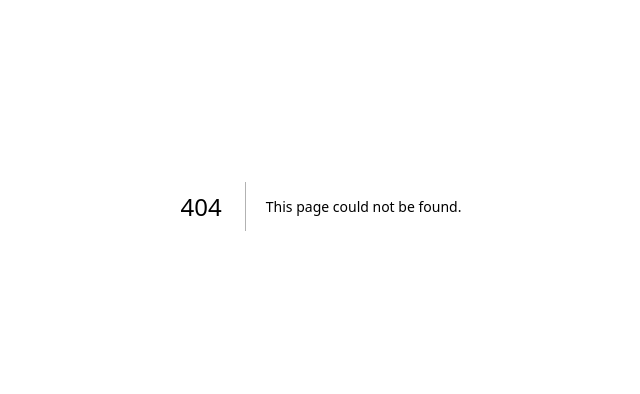
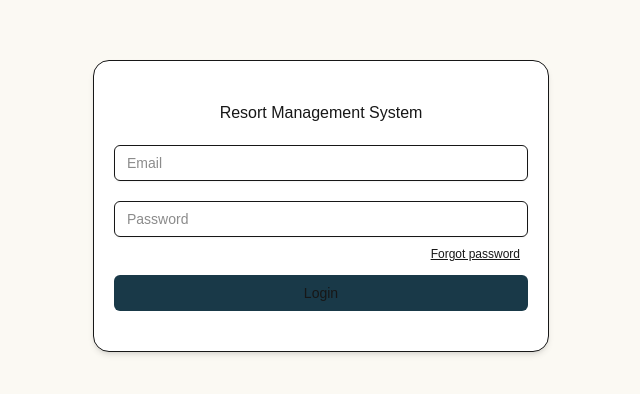
Before and after one commit to mhd-atheel/resort_management_system, a Next.js app in the folder frontend/: page /login in a window 1280 px wide. Before the commit this address had no page. Shown: the part 194-588 px from the top of the page, without its empty margins (319-959 px from the left). Built offline with nearby package versions, Linux system fonts and the light colour scheme.

Commit message:
login and two factor auth

```diff
--- /dev/null
+++ b/frontend/app/login/[email]/page.tsx
@@ -0,0 +1,98 @@
+'use client'
+import { Button } from '@/components/ui/button'
+import {
+    InputOTP,
+    InputOTPGroup,
+    InputOTPSeparator,
+    InputOTPSlot,
+} from "@/components/ui/input-otp"
+import React, { useEffect, useState } from 'react'
+import axios from 'axios'
+
+import { REGEXP_ONLY_DIGITS_AND_CHARS } from "input-otp"
+import { useRouter } from 'next/navigation'
+
+const TwoFactor = ({ params }: { params: Promise<{ email: string }> }) => {
+
+    const [value, setValue] = React.useState("");
+    const { email } = React.use(params);
+    const [loading , setLoading] = useState(false);
+    const router = useRouter()
+
+
+    useEffect(()=>{
+
+    },[]);
+
+    const verifyOTP = async () => {
+
+            setLoading(true)
+            try {
+
+                const email = localStorage.getItem("email");
+
+                const body = {
+                    "email" : email,
+                    "otp" : value
+                }
+
+                const response = await axios.post('http://localhost:8000/auth/verify-user',body);
+
+                console.log(response.data);
+
+
+
+                if(response.data.status = 'success'){
+                    localStorage.setItem("token" ,response.data.token);
+                    localStorage.setItem("name" ,response.data.user.name);
+                    localStorage.setItem("user-type" ,response.data.user.userType);
+                    router.push(`/dashboard`);
+
+                }
+                setLoading(false)
+
+            } catch (error) {
+                console.log(error)
+                setLoading(false)
+            }
+
+
+    }
+
+
+
+    return (
+        < div className='h-screen m-0 w-full flex flex-col justify-center items-center bg-[#FBF9F3]'>
+
+            <div className="w-3/12 bg-white shadow-md px-5 py-10 rounded-2xl border">
+                <div className='flex flex-row items-center justify-center '>
+                    <h1>OTP Verification  </h1>
+
+                </div>
+                <div className='flex flex-row items-center justify-center text-[10px] mt-2 text-center '>
+                    <h1>We have sent your verification code to the email address linked to this account</h1>
+                </div>
+
+                <div className="flex flex-row justify-center mt-5">
+                <InputOTP onChange={(value) => setValue(value)} maxLength={6} pattern={REGEXP_ONLY_DIGITS_AND_CHARS}>
+                    <InputOTPGroup >
+                        <InputOTPSlot className="w-12 h-12 text-lg" index={0} />
+                        <InputOTPSlot className="w-12 h-12 text-lg"  index={1} />
+                        <InputOTPSlot className="w-12 h-12 text-lg"  index={2} />
+                        <InputOTPSlot className="w-12 h-12 text-lg"  index={3} />
+                        <InputOTPSlot className="w-12 h-12 text-lg"  index={4} />
+                        <InputOTPSlot className="w-12 h-12 text-lg"  index={5} />
+                    </InputOTPGroup>
+                </InputOTP>
+                </div>
+
+
+                <Button onClick={verifyOTP} className='mt-5 w-full cursor-pointer bg-[#193948]'>Verify</Button>
+            </div>
+
+
+        </div>
+    )
+}
+
+export default TwoFactor
--- /dev/null
+++ b/frontend/app/login/page.tsx
@@ -0,0 +1,87 @@
+'use client'
+
+
+import React, { useState } from 'react'
+import { Input } from "@/components/ui/input"
+import { Button } from '@/components/ui/button'
+import axios from 'axios'
+import { useRouter } from 'next/navigation'
+import { Spinner } from "@/components/ui/spinner"
+
+
+const Login = () => {
+    const router = useRouter()
+    const [loading , setLoading] = useState(false);
+
+
+    const [credential, setCredential] = useState({
+        email: "",
+        password: "",
+    });
+    const [errors, setErrors] = useState<{ email?: string; password?: string }>(
+        {}
+    );
+
+    const validateForm = () => {
+        const newErrors: { email?: string; password?: string } = {};
+
+        if (!credential.email) newErrors.email = "Email is required";
+        if (!credential.password) newErrors.password = "Password is required";
+
+        setErrors(newErrors);
+        return Object.keys(newErrors).length === 0;
+    };
+
+    const login = async () => {
+
+        if (validateForm()) {
+            setLoading(true)
+            try {
+                const response = await axios.post('http://localhost:8000/auth/login-user', credential);
+
+                console.log(response.data);
+
+                localStorage.setItem("email",credential.email)
+
+                if(response.data = 'success'){
+                    router.push(`/login/${credential.email}`);
+                }
+                setLoading(false)
+
+            } catch (error) {
+                console.log(error)
+                setLoading(false)
+            }
+        }
+
+    }
+
+
+    return (
+        <div className='h-screen m-0 w-full flex flex-col justify-center items-center bg-[#FBF9F3]'>
+
+            <div className="w-3.5/12 bg-white shadow-md px-5 py-10 rounded-2xl border">
+                <div className='flex flex-row items-center justify-center'>
+                    <h1>Resort Management System</h1>
+                </div>
+                <Input onChange={(e) =>
+                    setCredential({ ...credential, email: e.target.value })
+                }
+                className= {`mt-5 ${errors.email ? "border-red-500" : "border-input"}`} type="email" placeholder="Email" />
+
+                <Input onChange={(e) =>
+                    setCredential({ ...credential, password: e.target.value })
+                } className= {`mt-5 ${errors.password ? "border-red-500" : "border-input"}`} type="password" placeholder="Password" />
+
+                <div className='flex mt-2 mr-2 flex-row items-center justify-end'>
+                    <h1 className='text-[12px] underline cursor-pointer'>Forgot password</h1>
+                </div>
+
+                <Button onClick={login} className='mt-3 w-full cursor-pointer bg-[#193948]'> { loading ?? <Spinner className="size-5" />}  Login</Button>
+            </div>
+
+        </div>
+    )
+}
+
+export default Login
```
